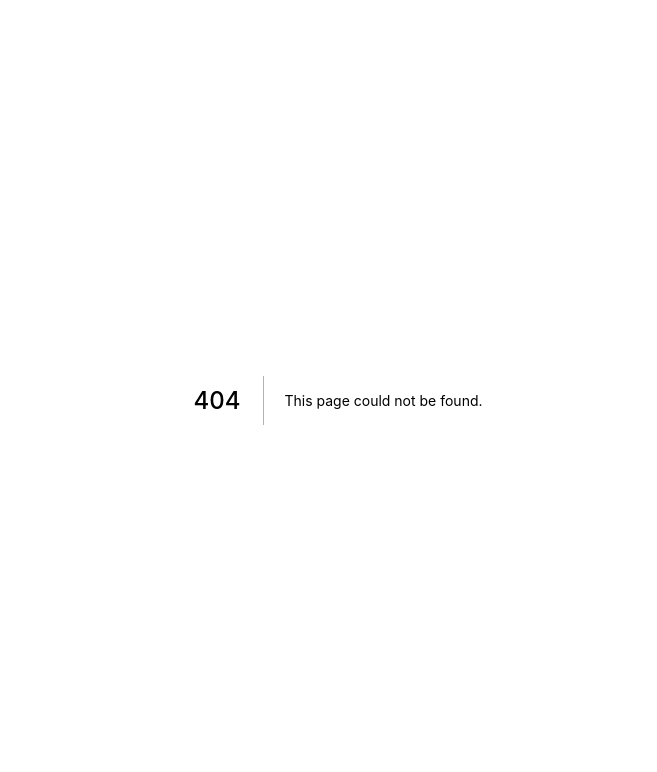
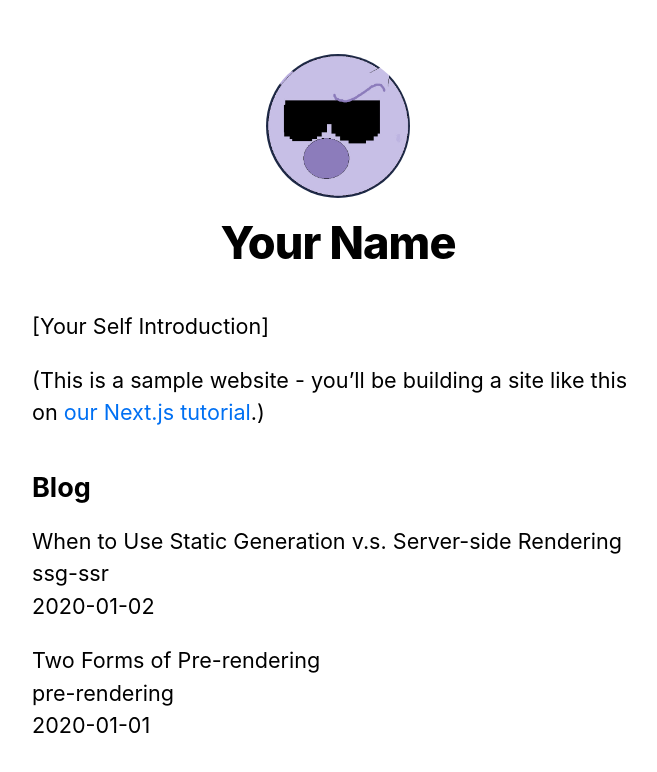
Before and after one commit to yehonadav/nextjs-playground, a Next.js app: page /static/withStaticProps2 in a window 1280 px wide. Before the commit this address had no page. Shown: the top 772 px of the page, without its empty margins (302-959 px from the left). Built offline with nearby package versions, Linux system fonts and the light colour scheme.

Commit message:
tests with ssr props

```diff
--- /dev/null
+++ b/lib/posts.tsx
@@ -0,0 +1,37 @@
+import fs from 'fs'
+import path from 'path'
+import matter from 'gray-matter'
+
+const postsDirectory = path.join(process.cwd(), 'posts')
+
+export function getSortedPostsData() {
+  // Get file names under /posts
+  const fileNames = fs.readdirSync(postsDirectory)
+  const allPostsData:any = fileNames.map(fileName => {
+    // Remove ".md" from file name to get id
+    const id = fileName.replace(/\.md$/, '')
+
+    // Read markdown file as string
+    const fullPath = path.join(postsDirectory, fileName)
+    const fileContents = fs.readFileSync(fullPath, 'utf8')
+
+    // Use gray-matter to parse the post metadata section
+    const matterResult = matter(fileContents)
+
+    // Combine the data with the id
+    return {
+      id,
+      ...matterResult.data
+    }
+  })
+  // Sort posts by date
+  return allPostsData.sort(({ date: a }, { date: b }) => {
+    if (a < b) {
+      return 1
+    } else if (a > b) {
+      return -1
+    } else {
+      return 0
+    }
+  })
+}
--- a/package.json
+++ b/package.json
@@ -9,6 +9,7 @@
   },
   "dependencies": {
     "classnames": "^2.3.1",
+    "gray-matter": "^4.0.3",
     "next": "^12.0.7",
     "react": "^17.0.2",
     "react-dom": "^17.0.2",
--- /dev/null
+++ b/pages/static/withStaticProps2.tsx
@@ -0,0 +1,46 @@
+import { getSortedPostsData } from '../../lib/posts'
+import Layout, {siteTitle} from "../../components/layouts/Layout";
+import Head from 'next/head'
+import Image from 'next/image'
+import utilStyles from '../../styles/utils.module.css'
+
+export async function getStaticProps() {
+  const allPostsData = getSortedPostsData()
+  return {
+    props: {
+      allPostsData
+    }
+  }
+}
+
+export default function Home({ allPostsData }) {
+  return (
+    <Layout home>
+      <Head>
+        <title>{siteTitle}</title>
+        <link rel="icon" href="/favicon.ico" />
+      </Head>
+      <section className={utilStyles.headingMd}>
+        <p>[Your Self Introduction]</p>
+        <p>
+          (This is a sample website - you’ll be building a site like this on{' '}
+          <a href="https://nextjs.org/learn">our Next.js tutorial</a>.)
+        </p>
+      </section>
+      <section className={`${utilStyles.headingMd} ${utilStyles.padding1px}`}>
+        <h2 className={utilStyles.headingLg}>Blog</h2>
+        <ul className={utilStyles.list}>
+          {allPostsData.map(({ id, date, title }) => (
+            <li className={utilStyles.listItem} key={id}>
+              {title}
+              <br />
+              {id}
+              <br />
+              {date}
+            </li>
+          ))}
+        </ul>
+      </section>
+    </Layout>
+  )
+}
--- /dev/null
+++ b/posts/pre-rendering.md
@@ -0,0 +1,11 @@
+---
+title: 'Two Forms of Pre-rendering'
+date: '2020-01-01'
+---
+
+Next.js has two forms of pre-rendering: **Static Generation** and **Server-side Rendering**. The difference is in **when** it generates the HTML for a page.
+
+- **Static Generation** is the pre-rendering method that generates the HTML at **build time**. The pre-rendered HTML is then _reused_ on each request.
+- **Server-side Rendering** is the pre-rendering method that generates the HTML on **each request**.
+
+Importantly, Next.js lets you **choose** which pre-rendering form to use for each page. You can create a "hybrid" Next.js app by using Static Generation for most pages and using Server-side Rendering for others.
--- /dev/null
+++ b/posts/ssg-ssr.md
@@ -0,0 +1,19 @@
+---
+title: 'When to Use Static Generation v.s. Server-side Rendering'
+date: '2020-01-02'
+---
+
+We recommend using **Static Generation** (with and without data) whenever possible because your page can be built once and served by CDN, which makes it much faster than having a server render the page on every request.
+
+You can use Static Generation for many types of pages, including:
+
+- Marketing pages
+- Blog posts
+- E-commerce product listings
+- Help and documentation
+
+You should ask yourself: "Can I pre-render this page **ahead** of a user's request?" If the answer is yes, then you should choose Static Generation.
+
+On the other hand, Static Generation is **not** a good idea if you cannot pre-render a page ahead of a user's request. Maybe your page shows frequently updated data, and the page content changes on every request.
+
+In that case, you can use **Server-Side Rendering**. It will be slower, but the pre-rendered page will always be up-to-date. Or you can skip pre-rendering and use client-side JavaScript to populate data.
```
Also changed, not shown: pages/ssr/ssr.tsx (added, +19 -0 lines), 1 other file (tests, documents, lock files or other folders).
